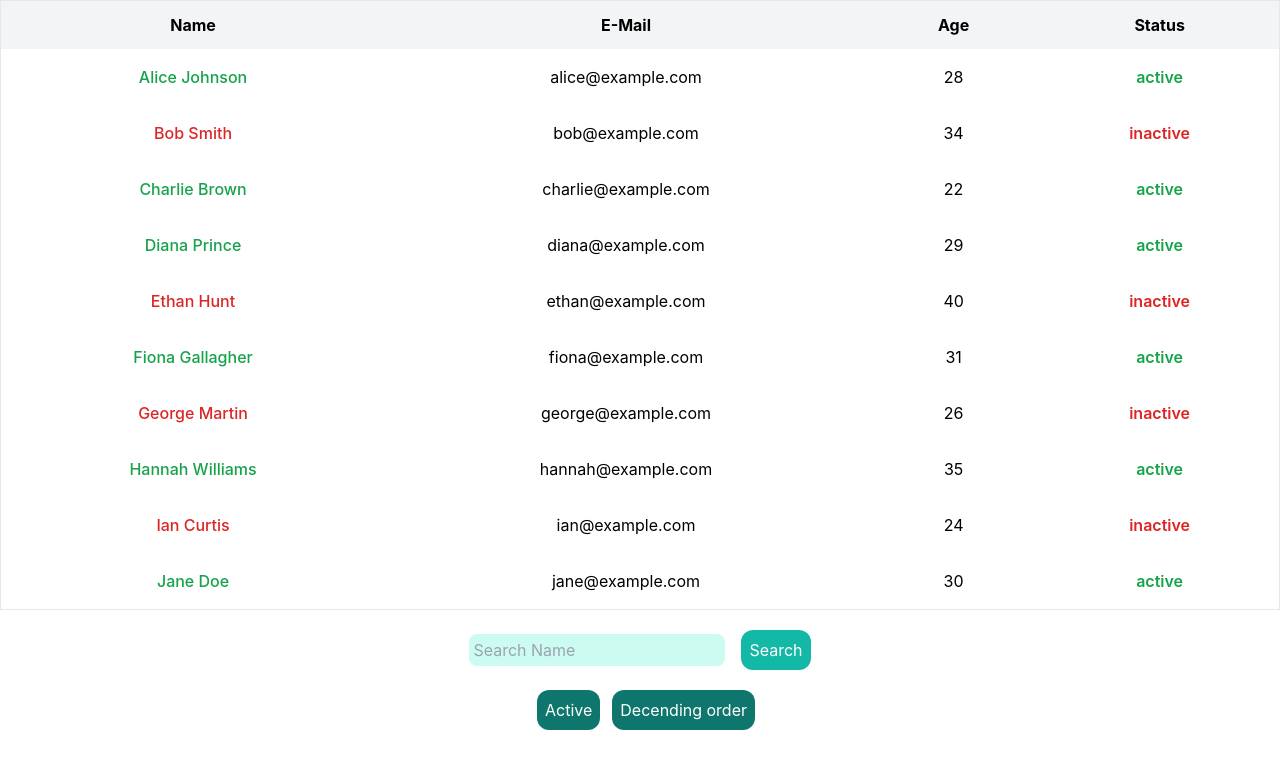
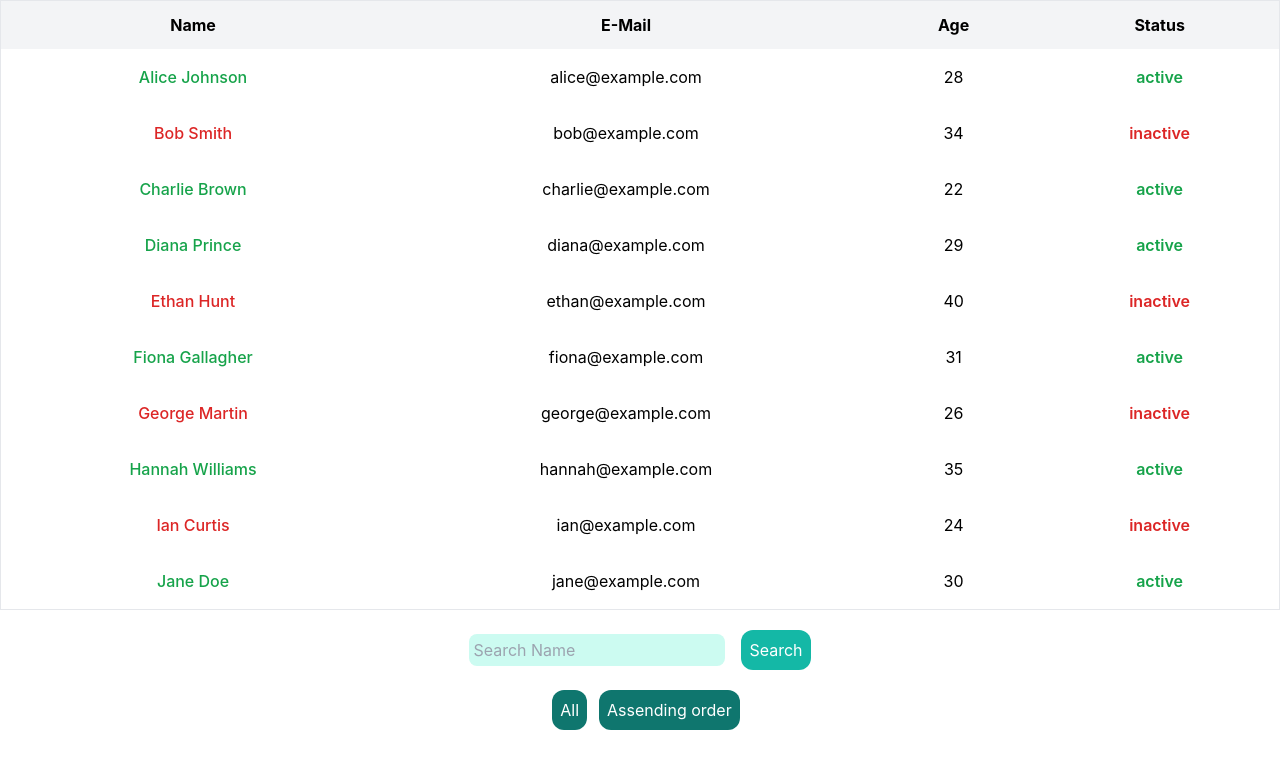
Before and after one commit to himanshuhimmy/login, a React (Create React App) app: page / in a window 1280 px wide. Shown: the top 768 px of the page. Built offline with nearby package versions, Linux system fonts and the light colour scheme.

Commit message:
active bug solved

```diff
--- a/src/components/DummyDataSort/DummyRoot.jsx
+++ b/src/components/DummyDataSort/DummyRoot.jsx
@@ -105,16 +105,14 @@ const DummyRoot = () => {
       setNotFound(true);
     }
   }
-  console.log(notFound);
 
   function toggleHandle() {
-    let initalSate = [...userSate];
-    if (toggle === true) {
-      let activeSataus = initalSate.filter((el) => el.status === `active`);
-      setUserState(activeSataus);
+    if (toggle) {
+      setUserState(users);
       setToggle(false);
     } else {
-      setUserState(users);
+      const activeUsers = users.filter((el) => el.status === "active");
+      setUserState(activeUsers);
       setToggle(true);
     }
   }
@@ -194,13 +192,13 @@ const DummyRoot = () => {
             onClick={toggleHandle}
             className="p-2 bg-teal-700 text-white rounded-xl ml-3"
           >
-            {toggle === true ? `All` : `Active`}
+            {toggle === true ? `Active` : `All`}
           </button>
           <button
             onClick={sortAge}
             className="p-2 bg-teal-700 text-white rounded-xl ml-3"
           >
-            {arrangeAge ? `Assending order` : `Decending order`}
+            {arrangeAge ? `Decending  order` : `Assending order`}
           </button>
         </div>
       </div>
```
